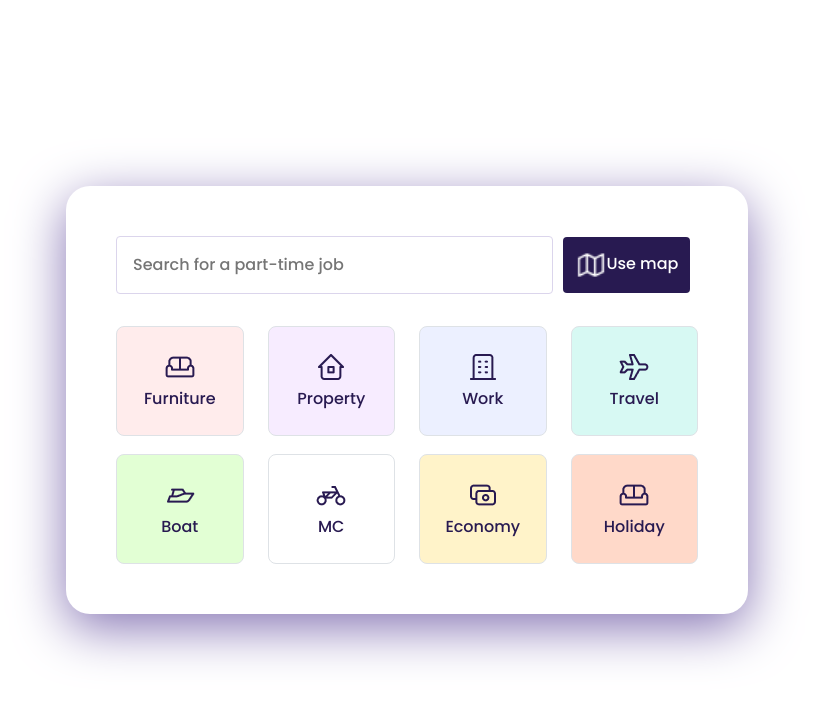
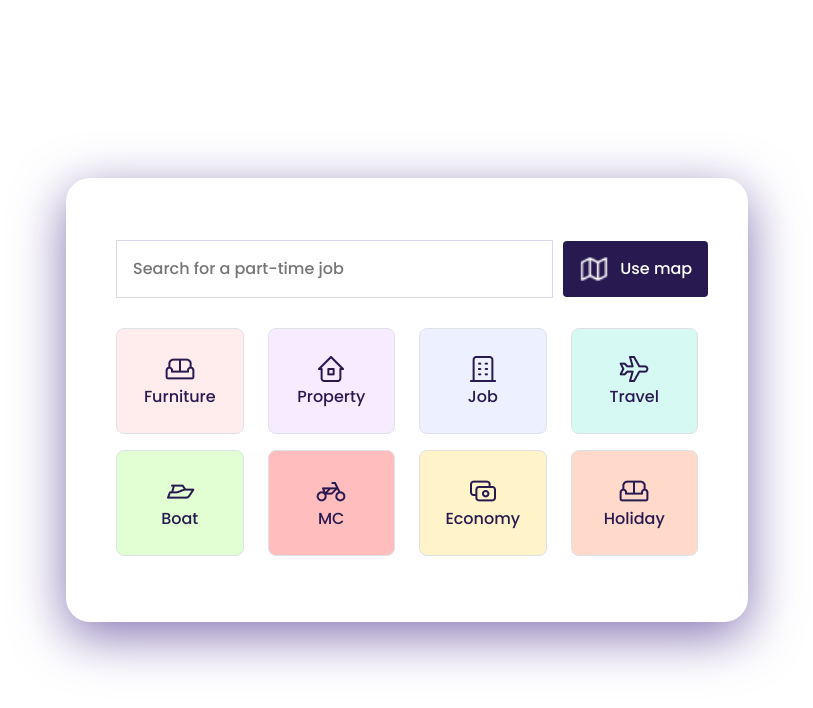
Before and after one commit to Breno0322/projeto5, a plain HTML site: page index.html in a window 1280 px wide. Shown: the whole page, without its empty margins (233-1046 px from the left). Drawn offline with nearby package versions, Linux system fonts and the light colour scheme.

Commit message:
optimize project5

```diff
--- a/index.html
+++ b/index.html
@@ -19,19 +19,19 @@
             <div class="container-wrapper d-flex flex-column">
                 <div class="row">
                     <div class="input-button d-flex align-items-center">
-                        <div class="col-8 col-lg-9">
-                            <div>
-                                <input class="border-radius" type="text" id="search" name="search" placeholder="Search for a part-time job">
-                            </div>
+                        <div class="col-12 col-lg-9">
+                               <input class="border-radius" type="text" id="search" name="search" placeholder="Search for a part-time job">
                         </div>
 
-                        <div class="col-4 col-lg-3">
+                        <div class="col-12 col-lg-3">
                             <div class="button">
-                                <a class="border-radius search-map" href="#"><img src="./img/Map.png" alt="">Use map</a>
+                                <a class="border-radius search-map d-flex align-items-center" href="#"><img src="./img/Map.png" alt="">Use map</a>
                             </div>
                         </div>
                     </div>
+                </div>
 
+                <div class="row pt-2">
                     <div class="col-6 col-lg-3">
                         <div class="border furniture">
                             <img class="img-fluid align-self-center" src="./img/Furniture.png" alt="Furniture">
@@ -52,7 +52,7 @@
                         <div class="border job">
                             <img class="img-fluid align-self-center" src="./img/Job.png" alt="Job">
 
-                            <a href="#">Work</a>
+                            <a href="#">Job</a>
                         </div>
                     </div>
 
@@ -63,9 +63,7 @@
                             <a href="#">Travel</a>
                         </div>
                     </div>
-                </div>
 
-                <div class="row pt-2">
                     <div class="col-6 col-lg-3">
                         <div class="border boat">
                             <img class="img-fluid align-self-center" src="./img/Boat.png" alt="Boat">
--- a/style.scss
+++ b/style.scss
@@ -1,14 +1,18 @@
 :root {
-    --color-background: #808080;
-    --color-items-and-map-background: #281A51;
+    --color-items-and-map-background: #281a51;
+    --color-box-shadow: #8675B4;
+    --color-border-input: #DBD5EC;
     --color-furniture: #ffecec;
     --color-property: #F7ECFF;
     --color-job: #ECF0FF;
     --color-travel: #D7F9F3;
     --color-boat: #E2FFD4;
-    --color-motorcycle: #ffffff;
+    --color-hover-map-font-and-background: #ffffff;
+    --color-hover-button: #1d0a55;
+    --color-box-shadow-motorcycle: rgba(41, 11, 128, 0.1);
     --color-economy: #FFF3C9;
     --color-holiday: #FFD9C9;
+    --color-motorcycle: rgb(255, 189, 189);
 }
 
 * {
@@ -29,6 +33,8 @@ a {
 input {
     width: 100%;
     padding: 16px;
+    gap: 10px;
+    border: solid 1px var(--color-border-input);
 }
 
 img {
@@ -40,51 +46,118 @@ img {
     height: 100vh;
 }
 
-.input {
-    margin-bottom: 32px;
+.input-button {
+    display: flex;
+    flex-direction: column;
+    gap: 10px;
+}
+
+.button {
+    background: var(--color-items-and-map-background);
+    border-radius: 4px;
+    display: flex;
+    padding: 16px;
+    justify-content: center;
+}
+
+.search-map {
+    color: var(--color-hover-map-font-and-background) !important;
+    gap: 10px;
 }
 
 .container-wrapper {
-    background: var(--color-background);
+    background: var(--color-hover-map-font-and-background);
     font-family: 'Poppins';
     font-size: 16px;
     border-radius: 24px;
-    padding: 50px;
+    padding: 32px;
     max-width: 682px;
     display: flex;
     margin: 0 auto;
     flex-direction: column;
+    gap: 10px;
+    box-shadow: 0px 14px 52px var(--color-box-shadow);
 }
 
 .border {
     display: flex;
+    align-items: center;
+    justify-content: center;
     flex-direction: column;
-    text-align: center;
-    padding: 24px;
+    padding: 16px;
     border-radius: 8px;
+    margin-bottom: 16px;
+
     &.furniture {
         background: var(--color-furniture);
+    }
 
-    }
     &.property {
         background: var(--color-property);
     }
+
     &.job {
         background: var(--color-job);
     }
+
     &.travel {
         background: var(--color-travel);
     }
+
     &.boat {
         background: var(--color-boat);
     }
+
     &.motorcycle {
         background: var(--color-motorcycle);
     }
+
     &.economy {
         background: var(--color-economy);
     }
+
     &.holiday {
         background: var(--color-holiday);
     }
 }
+
+@media (min-width: 992px) {
+    #content {
+      height: 100vh;
+    }
+
+    .input-button {
+        display: flex;
+        flex-direction: row;
+        padding: 12px;
+    }
+
+    .button {
+        padding: 0px;
+    }
+
+    .container-wrapper {
+      max-width: 682px;
+      font-size: 16px;
+      padding: 50px;
+      gap: 10px;
+    }
+
+    .border {
+      margin-bottom: 16px;
+      padding: 24px;
+    }
+
+    .search-map {
+      padding: 12px;
+    }
+
+    .border:hover {
+      box-shadow: 0px 14px 16px var(--color-box-shadow-motorcycle);
+      background: var(--color-hover-map-font-and-background);
+    }
+
+    .button:hover {
+        background: var(--color-hover-button);
+    }
+}
```
Also changed, not shown: img/Lupa.png (added), style.css, 1 other file.
